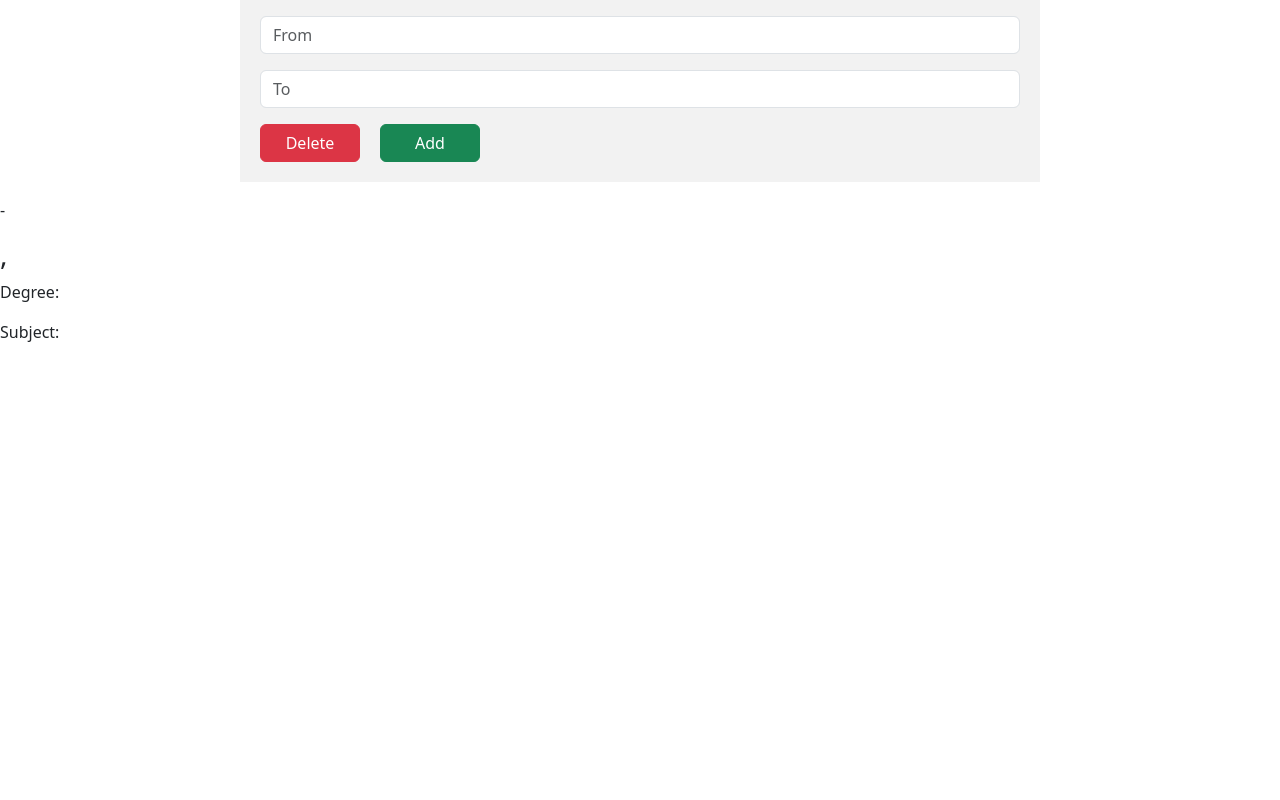
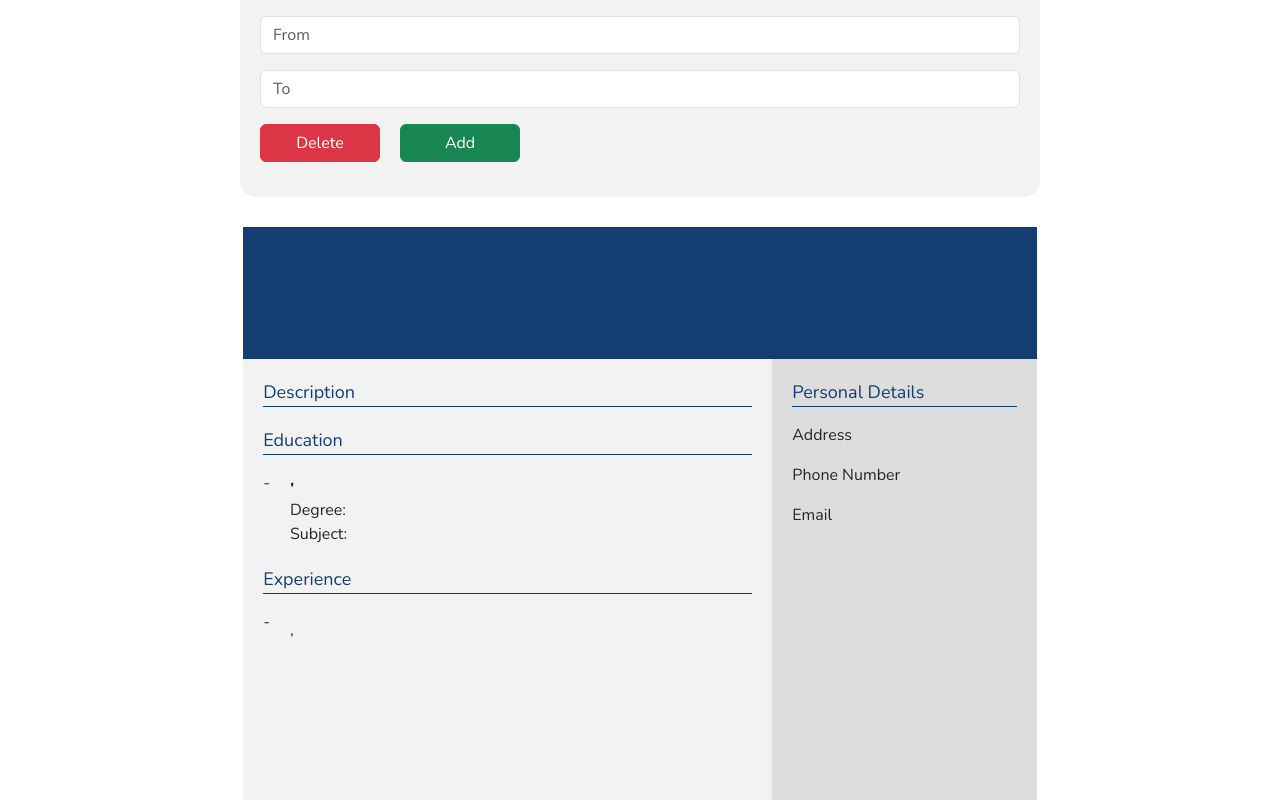
Before and after one commit to adi-pr/cv-application, a React (Create React App) app: page / in a window 1280 px wide. Shown: the part 1180-1980 px from the top of the page. Before the commit the page ends 1540 px from the top, so only its background shows below. Built offline with nearby package versions, Linux system fonts and the light colour scheme.

Commit message:
Styled Website

```diff
--- a/src/Components/CVForm/Personal.jsx
+++ b/src/Components/CVForm/Personal.jsx
@@ -17,7 +17,7 @@ class Personal extends Component {
 
                 <Input type="text" name="address" placeholder="Address" onChange={(e) => onChange(e)} value={personalInfo.address} />
 
-                <Input type="tel" name="phoneNo" placeholder="Phone Number" onChange={(e) => onChange(e)} value={personalInfo.phoneNo} />
+                <Input type="tel" name="phoneNumber" placeholder="Phone Number" onChange={(e) => onChange(e)} value={personalInfo.phoneNumber} />
 
                 <Input type="email" name="email" placeholder="Email" onChange={(e) => onChange(e)} value={personalInfo.email} />
 
--- a/src/Components/CVPreview/CVContent.jsx
+++ b/src/Components/CVPreview/CVContent.jsx
@@ -1,25 +1,34 @@
 import React from 'react'
 
+import ExperienceItem from './ExperienceItem'
 import EducationItem from './EducationItem'
 
 
-const Content = ({ personalInfo, education }) => {
+const Content = ({ personalInfo, experience, education }) => {
 
-
+    const experienceItems = experience.map((experienceItem) => (
+        <ExperienceItem key={experienceItem.id} experienceItem={experienceItem} />
+    ));
     const educationItems = education.map((educationItem) => (
         <EducationItem key={educationItem.id} educationItem={educationItem} />
     ));
 
     return (
-        <div>
-            <section>
+        <div className='cvContent'>
+            <section className='description'>
+                <p className='header'>Description</p>
                 <div>{personalInfo.description}</div>
             </section>
-            <section>
-                {educationItems}
+            <section className='educationItems'>
+                <p className='header'>Education</p>
+                <div>{educationItems}</div>
+            </section>
+            <section className='experienceItems'>
+                <p className='header'>Experience</p>
+                <div>{experienceItems}</div>
             </section>
         </div>
-     );
+    );
 }
 
 export default Content;
--- a/src/Components/CVPreview/CVHeader.jsx
+++ b/src/Components/CVPreview/CVHeader.jsx
@@ -1,12 +1,12 @@
 import React from 'react'
 
 const CVHeader = ({ personalInfo }) => {
-    const { firstName, lastName, title } = personalInfo;
+    const { firstName, lastName, title } = personalInfo
 
     return (
-        <div>
-            <h1> {firstName} {lastName} </h1>
-            <p>{title}</p>
+        <div className='cvPreviewHeader'>
+            <h1 className='name'> {firstName} {lastName} </h1>
+            <p className='title'>{title}</p>
         </div>
     )
 }
--- a/src/Components/CVPreview/CVPreview.jsx
+++ b/src/Components/CVPreview/CVPreview.jsx
@@ -1,6 +1,7 @@
 import React, { Component } from 'react'
 import CVHeader from './CVHeader'
 import CVContent from './CVContent'
+import Sidebar from './Sidebar';
 
 
 class CVPreview extends Component {
@@ -8,9 +9,10 @@ class CVPreview extends Component {
         const { cv } = this.props
 
         return (
-            <div>
+            <div className='cvPreview '>
                 <CVHeader personalInfo={cv.personalInfo} />
                 <CVContent personalInfo={cv.personalInfo} experience={cv.experience} education={cv.education}/>
+                <Sidebar personalInfo={cv.personalInfo} />
             </div>
          );
     }
--- a/src/Components/CVPreview/EducationItem.jsx
+++ b/src/Components/CVPreview/EducationItem.jsx
@@ -3,21 +3,17 @@ import List from '../Utils/List'
 
 const EducationItem = ({ educationItem }) => {
     return (
-        <div>
-            <div>
+            <div className='educationItem'>
                 <p>
                     {educationItem.from} - {educationItem.to}
                 </p>
-                <section>
                     <List
                         title={`${educationItem.universityName}, ${educationItem.city}`}
                     >
-                        <p>Degree: {educationItem.degree}</p>
-                        <p>Subject: {educationItem.subject}</p>
+                        <div>Degree: {educationItem.degree}</div>
+                        <div>Subject: {educationItem.subject}</div>
                     </List>
-                </section>
             </div>
-        </div>
     );
 }
 
--- /dev/null
+++ b/src/Components/CVPreview/ExperienceItem.jsx
@@ -0,0 +1,20 @@
+import React from 'react'
+import List from '../Utils/List';
+
+
+const ExperienceItem = ({ experienceItem }) => {
+    return (
+        <div className='experienceItem'>
+            <p>
+                {experienceItem.from} - {experienceItem.to}
+            </p>
+                <List title={experienceItem.position}>
+                    <div>
+                        {experienceItem.company}, {experienceItem.city}
+                    </div>
+                </List>
+        </div>
+    );
+}
+
+export default ExperienceItem;
--- /dev/null
+++ b/src/Components/CVPreview/Sidebar.jsx
@@ -0,0 +1,25 @@
+import React from 'react'
+
+const Sidebar = ({ personalInfo }) => {
+    const {address, phoneNumber, email} = personalInfo
+
+    return (
+        <div className='sidebar'>
+            <p>Personal Details</p>
+            <section>
+                <p>Address</p>
+                <p>{address}</p>
+            </section>
+            <section>
+                <p>Phone Number</p>
+                <p>{phoneNumber}</p>
+            </section>
+            <section>
+                <p>Email</p>
+                <p>{email}</p>
+            </section>
+        </div>
+     );
+}
+
+export default Sidebar;
--- a/src/styles.css
+++ b/src/styles.css
@@ -1,4 +1,7 @@
+@import url("https://fonts.googleapis.com/css2?family=Nunito&display=swap");
+
 body {
+  font-family: "Nunito", sans-serif;
   margin-top: 20px;
 }
 
@@ -7,6 +10,7 @@ form {
   margin: 0 auto;
   padding: 20px;
   background-color: #f2f2f2;
+  border-radius: 15px;
 }
 
 form > div > label {
@@ -14,11 +18,82 @@ form > div > label {
 }
 
 button {
-  width: 100px;
+  width: 120px;
   margin-right: 20px;
+  margin-bottom: 15px;
 }
 
 .educationContainer {
   margin-top: 20px;
+  margin-bottom: 5px;
+}
+
+.cvPreview {
+  width: 210mm;
+  height: 297mm;
+  margin: 30px auto;
+  background-color: #f2f2f2;
+  display: grid;
+  grid-template-columns: repeat(3, 1fr);
+  grid-template-rows: 35mm 262mm;
+}
+
+.cvPreviewHeader {
+  grid-column: 1 / 4;
+  color: #fff;
+  padding: 20px;
+  background-color: #143e72;
+}
+
+.sidebar {
+  padding: 20px;
+  grid-column: 3 / 4;
+  grid-row: 2;
+  background-color: rgb(221, 221, 221);
+}
+
+.name {
+  font-weight: bold;
+  margin: 0;
+}
+
+.title {
+  margin: 0;
+  font-size: 1.5em;
+}
+
+.cvContent {
+  grid-row: 2;
+  grid-column: 1 / 3;
+  padding: 20px;
+}
+
+.cvContent > section > .header,
+.sidebar > p {
+  font-size: 18px;
+  color: #143e72;
+  border-bottom: 1px solid #143e72;
+}
+
+.description > div {
+  font-size: 16px;
+  font-style: italic;
   margin-bottom: 20px;
 }
+
+.educationItem,
+.experienceItem {
+  display: flex;
+  margin-bottom: 20px;
+}
+
+.educationItem > p,
+.experienceItem > p {
+  margin-right: 20px;
+}
+
+.educationItem div > h3,
+.experienceItem div > h3 {
+  font-size: 16px;
+  font-weight: bold;
+}
```
